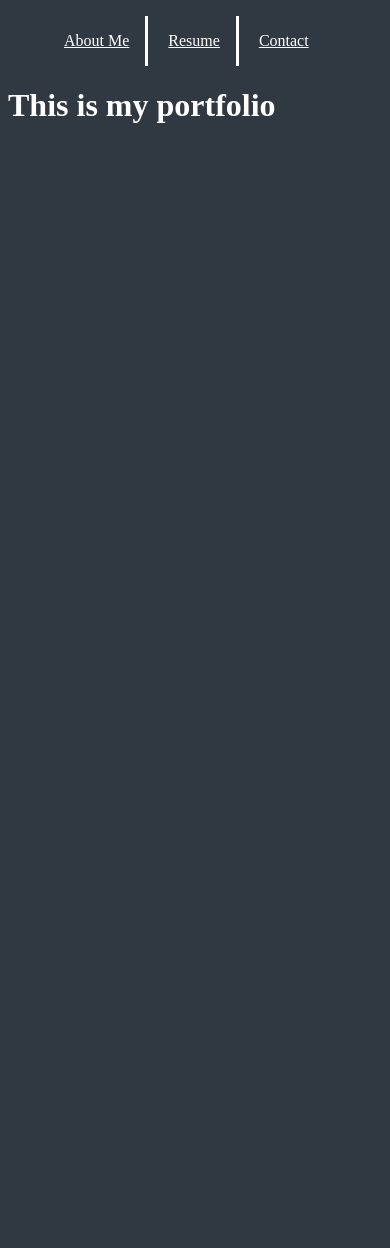
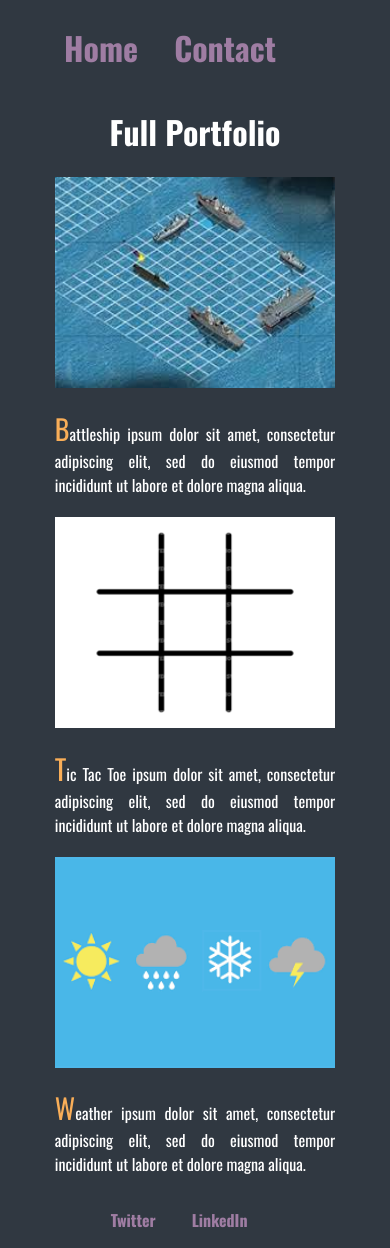
Before and after one commit to attali-david/personal_website, a website built with webpack: page src/templates/portfolio.html in a window 390 px wide. Before the commit the page ends 844 px from the top, so only its background shows below. Built offline with nearby package versions, Linux system fonts and the light colour scheme.

Commit message:
works for base case iphone se

```diff
--- /dev/null
+++ b/src/styles/base/layout.css
@@ -0,0 +1,11 @@
+* {
+	box-sizing: border-box;
+	background: rgb(48, 56, 65);
+	color: white;
+}
+
+.container {
+	width: 75%;
+	margin: auto;
+	display: block;
+}
--- /dev/null
+++ b/src/styles/modules/footer.css
@@ -0,0 +1,27 @@
+.footer {
+	height: 5vh;
+	max-width: 100%;
+}
+
+.footer ul {
+	max-width: 75%;
+	margin: auto;
+}
+
+.footer li {
+	height: auto;
+}
+
+.footer.list {
+	display: inline-block;
+	padding: 1em;
+}
+
+.footer.social {
+	font-family: "Oswald", sans-serif;
+	font-weight: 700;
+	width: 20vw;
+	margin: 0 auto;
+	text-decoration: none;
+	color: rgb(159, 125, 163);
+}
--- /dev/null
+++ b/src/styles/modules/header.css
@@ -0,0 +1,3 @@
+.header {
+	height: auto;
+}
--- a/src/styles/style.css
+++ /dev/null
@@ -1,41 +0,0 @@
-* {
-	box-sizing: border-box;
-	background: rgb(48, 56, 65);
-	color: white;
-}
-
-img {
-	height: 20em;
-	width: 20em;
-	border-radius: 50%;
-}
-
-.nav,
-.elements {
-	color: red;
-	text-decoration: none;
-}
-
-.identifier {
-	height: 30em;
-	margin: 0, auto;
-}
-
-li {
-	display: inline-block;
-	border-right: 3px solid white;
-	padding: 1em;
-}
-
-li:last-child {
-	border-right: 0px;
-}
-
-.description {
-	width: 50%;
-}
-
-article {
-	display: inline-block;
-	float: left;
-}
--- a/src/templates/portfolio.html
+++ b/src/templates/portfolio.html
@@ -3,24 +3,85 @@
 	<head>
 		<meta charset="utf-8" />
 		<meta name="viewport" content="width=device-width, initial-scale=1" />
+		<link rel="preconnect" href="https://fonts.googleapis.com" />
+		<link rel="preconnect" href="https://fonts.gstatic.com" crossorigin />
+		<link
+			href="https://fonts.googleapis.com/css2?family=Oswald:wght@300;400;500;700&display=swap"
+			rel="stylesheet"
+		/>
 		<title>Portfolio</title>
 	</head>
 	<body>
-		<header>
-			<nav>
+		<header class="header portfolio">
+			<nav class="nav portfolio">
 				<ul>
-					<li>
-						<a href="./index.html"> About Me </a>
+					<li class="nav list portfolio">
+						<a href="./index.html" class="nav elements"> Home </a>
 					</li>
-					<li>
-						<a href="./resume.html"> Resume </a>
-					</li>
-					<li>
-						<a href="./contact.html"> Contact </a>
+
+					<li class="nav list portfolio">
+						<a href="./contact.html" class="nav elements">
+							Contact
+						</a>
 					</li>
 				</ul>
 			</nav>
 		</header>
-		<h1>This is my portfolio</h1>
+		<div class="container">
+			<h1 class="portfolio title">
+				<a
+					href="https://github.com/pocushoc?tab=repositories"
+					class="portfolio link"
+					>Full Portfolio</a
+				>
+			</h1>
+			<section>
+				<a href="https://github.com/pocushoc/Battleship" class="github">
+					<h2 class="github title battleship"></h2>
+				</a>
+				<p class="synopsis">
+					Battleship ipsum dolor sit amet, consectetur adipiscing
+					elit, sed do eiusmod tempor incididunt ut labore et dolore
+					magna aliqua.
+				</p>
+				<a
+					href="https://github.com/pocushoc/Tic-Tac-Toe"
+					class="github"
+				>
+					<h2 class="github title tictactoe"></h2>
+				</a>
+				<p class="synopsis">
+					Tic Tac Toe ipsum dolor sit amet, consectetur adipiscing
+					elit, sed do eiusmod tempor incididunt ut labore et dolore
+					magna aliqua.
+				</p>
+				<a href="#" class="github">
+					<h2 class="github title weather"></h2>
+				</a>
+				<p class="synopsis">
+					Weather ipsum dolor sit amet, consectetur adipiscing elit,
+					sed do eiusmod tempor incididunt ut labore et dolore magna
+					aliqua.
+				</p>
+			</section>
+		</div>
+		<footer class="footer">
+			<ul>
+				<li class="footer list">
+					<a
+						href="https://twitter.com/dattali2020"
+						class="footer social"
+						>Twitter</a
+					>
+				</li>
+				<li class="footer list">
+					<a
+						href="https://www.linkedin.com/in/david-attali-2b2305b9/"
+						class="footer social"
+						>LinkedIn</a
+					>
+				</li>
+			</ul>
+		</footer>
 	</body>
 </html>
--- a/webpack.config.js
+++ b/webpack.config.js
@@ -19,11 +19,6 @@
 			title: "Portfolio",
 			template: "./src/templates/portfolio.html",
 			filename: "portfolio.html",
-		}),
-		new HtmlWebpackPlugin({
-			title: "Resume",
-			template: "./src/templates/resume.html",
-			filename: "resume.html",
 		}),
 	],
 	output: {
```
Also changed, not shown: src/index.js (+7 -1 lines), src/templates/about.html (+35 -26 lines), src/templates/contact.html (+37 -19 lines), src/templates/resume.html (deleted, +0 -26 lines), README.md (added), dist/index.html, dist/main.js, dist/portfolio.html, src/assets/images/battleship.jpeg (added), src/assets/images/tictactoe.jpeg (added), src/assets/images/weather.jpeg (added).
